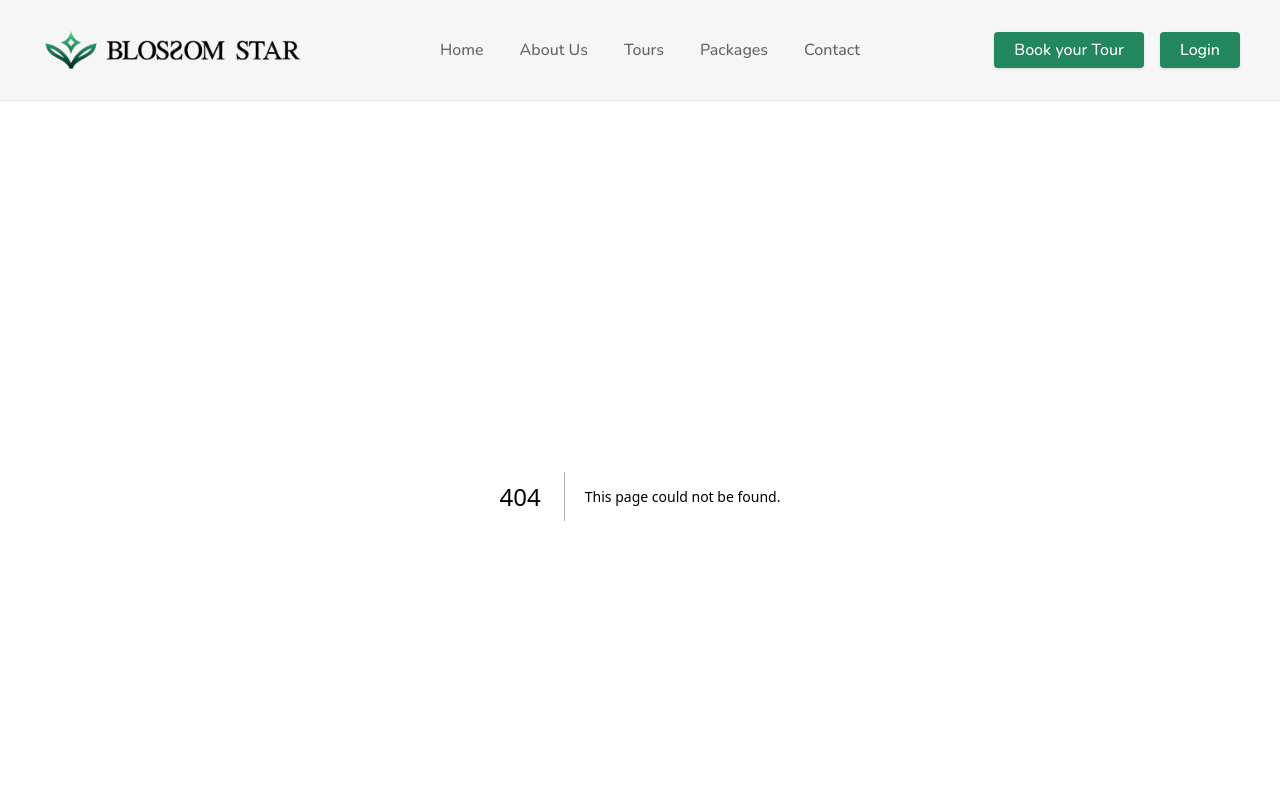
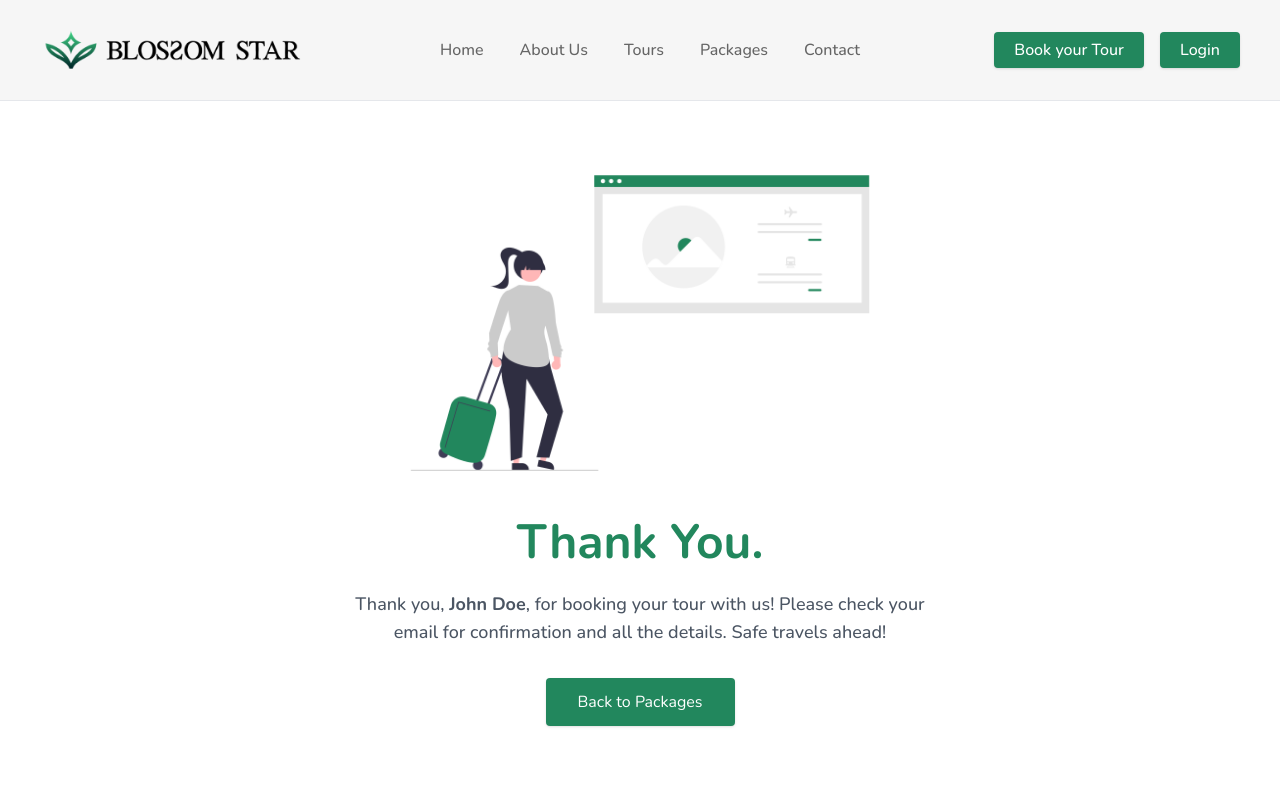
Before and after one commit to fullsuite/blossom-star-tours, a Next.js app: page /thank-you in a window 1280 px wide. Before the commit this address had no page. Shown: the top 800 px of the page. Built offline with nearby package versions, Linux system fonts and the light colour scheme.

Commit message:
feat : tour package detail blockquote and thank you pages

```diff
--- a/src/app/packages/[id]/page.tsx
+++ b/src/app/packages/[id]/page.tsx
@@ -47,6 +47,7 @@ import ImageFive from '@/assets/Packages/Package 1/P1- (5).jpg';
 import ImageSix from '@/assets/Packages/Package 1/P1- (6).jpg';
 import ImageSeven from '@/assets/Packages/Package 1/P1- (7).jpg';
 import ImageEight from '@/assets/Packages/Package 1/P1- (8).jpg';
+import dividerSwirl from '@/assets/Home/Divider_Swirl.png';
 
 export interface Package {
   typePackage: string;
@@ -498,56 +499,6 @@ export default function PackageDetailPage({
     return Math.round(price * 3).toLocaleString(); // Format with commas
   };
 
-  // const images = [
-  //   { src: ImageOne, alt: 'Image 1' },
-  //   { src: ImageTwo, alt: 'Image 2' },
-  //   { src: ImageThree, alt: 'Image 3' },
-  //   { src: ImageFour, alt: 'Image 4' },
-  //   { src: ImageFive, alt: 'Image 5' },
-  //   { src: ImageSix, alt: 'Image 6' },
-  //   { src: ImageSeven, alt: 'Image 7' },
-  //   { src: ImageEight, alt: 'Image 8' },
-  // ];
-
-  // const itinerary = [
-  //   {
-  //     day: 'Day 01',
-  //     description: 'Pickup and Arrive at Makkah Hotel',
-  //   },
-  //   {
-  //     day: 'Day 02',
-  //     description: 'Ummrah',
-  //   },
-  //   {
-  //     day: 'Day 03',
-  //     description: 'Makkah Museum',
-  //   },
-  //   {
-  //     day: 'Day 04',
-  //     description: 'Bullet Train to Medina + Arrive at Medina Hotel',
-  //   },
-  //   {
-  //     day: 'Day 05',
-  //     description: 'Sacred Site Tours (x4)',
-  //   },
-  //   {
-  //     day: 'Day 06',
-  //     description: 'Museum Tour (x3)',
-  //   },
-  //   {
-  //     day: 'Day 07',
-  //     description: 'English Islamic Lesson',
-  //   },
-  //   {
-  //     day: 'Day 08',
-  //     description: 'Sacred Site Tours (x4)',
-  //   },
-  //   {
-  //     day: 'Day 09',
-  //     description: 'Depature',
-  //   },
-  // ];
-
   return (
     <>
       <PageHeader title="Our Tour Packages" />
@@ -870,7 +821,7 @@ export default function PackageDetailPage({
             </div>
           </div>
           {/* Tour Packages Details -- Cost & Calendar, QuoteBlock -- Dekstop */}
-          <div className="2lg:absolute 2lg:-top-40 2lg:right-8 2xl:right-10 w-max min-w-[21.125rem] hidden 2lg:flex flex-col justify-between mt-10 2lg:mt-0">
+          <div className="2lg:absolute 2lg:-top-40 2lg:right-8 2xl:right-10 w-[21.125rem] hidden 2lg:flex flex-col justify-between mt-10 2lg:mt-0">
             {/* Booking Form (3rd Column) */}
             <div className="bg-white p-10 shadow-xl rounded-2xl">
               <p className="text-xl font-bold text-body-secondary">Cost:</p>
@@ -1016,10 +967,50 @@ export default function PackageDetailPage({
                 )}
               </form>
             </div>
+            {/* Quote Block --  Dekstop */}
+            <div className="w-full max-w-[280px] mt-20 mx-auto">
+              <div className="mx-auto">
+                <div className="flex flex-col max-w-2xl justify-center mx-auto text-center items-center">
+                  <span className="text-4xl text-primary">
+                    Knowledge doesn’t come to you, but
+                    <strong> you have to go to it.</strong>
+                  </span>
+                  {/* Render author */}
+                  <p className="text-lg text-gray-600 mt-4">Imam Malik</p>
+                </div>
+                <Image
+                  src={dividerSwirl}
+                  alt="divider swirl"
+                  width={1248}
+                  height={98}
+                  className="aspect-[1248/98] object-contain w-full h-auto mt-16 lg:hidden"
+                />
+              </div>
+            </div>
+          </div>
+        </div>
+        {/* Quote Block --  Dekstop */}
+        <div className="w-full lg:hidden mx-auto">
+          <div className="container mx-auto">
+            <div className="flex flex-col max-w-2xl justify-center mx-auto text-center items-center">
+              <span className="text-3xl text-primary">
+                Knowledge doesn’t come to you, but
+                <strong> you have to go to it.</strong>
+              </span>
+              {/* Render author */}
+              <p className="text-lg text-gray-600 mt-4">Imam Malik</p>
+            </div>
+            <Image
+              src={dividerSwirl}
+              alt="divider swirl"
+              width={1248}
+              height={98}
+              className="aspect-[1248/98] object-contain w-full h-auto mt-16 lg:hidden"
+            />
           </div>
         </div>
         {/* Tour Packages Details -- Divider */}
-        <div className="w-full max-w-[calc(100%-2rem)] 5xl:max-w-[calc(100%-4rem)] h-[1px] bg-wild-sand-200 mx-auto mb-10 lg:mb-20 "></div>
+        <div className="hidden lg:block w-full max-w-[calc(100%-2rem)] 5xl:max-w-[calc(100%-4rem)] h-[1px] bg-wild-sand-200 mx-auto mb-10 lg:mb-20 "></div>
       </section>
     </>
   );
--- /dev/null
+++ b/src/app/thank-you/page.tsx
@@ -0,0 +1,34 @@
+import Image from 'next/image';
+import Link from 'next/link';
+import thankYouIllustration from '@/assets/thank-you/undraw_Travel_booking.png';
+
+export default async function ThankYouPage() {
+  const name = 'John Doe';
+  return (
+    <section className="relative w-full pt-10">
+      <div className="container flex flex-col items-center mx-auto text-center pb-20">
+        <Image
+          src={thankYouIllustration}
+          alt="Thank You Illustration"
+          className="object-cover w-full max-w-xl h-full"
+        />
+        <h1 className="text-4xl sm:text-5xl 2xl:text-6xl font-bold text-primary leading-tight mt-2 mb-6">
+          Thank You.
+        </h1>
+        <p className="text-base sm:text-lg text-gray-600 mb-8 w-full font-medium max-w-full xs:max-w-xl">
+          Thank you, <strong>{name}</strong>, for booking your tour with us!
+          Please check your email for confirmation and all the details. Safe
+          travels ahead!
+        </p>
+        <Link
+          href={`/packages`}
+          className="bg-primary text-white shadow hover:bg-eucalyptus-700 w-full xs:w-max px-8 py-3 rounded"
+        >
+          Back to Packages
+        </Link>
+      </div>
+      {/* Tour Packages Details -- Divider */}
+      <div className="block w-full max-w-[calc(100%-2rem)] 5xl:max-w-[calc(100%-4rem)] h-[1px] bg-wild-sand-200 mx-auto mb-10 lg:mb-20 "></div>
+    </section>
+  );
+}
```
Also changed, not shown: src/app/(home)/_components/Hero.tsx (+7 -8 lines), src/assets/thank-you/undraw_travel_booking.png (added).
